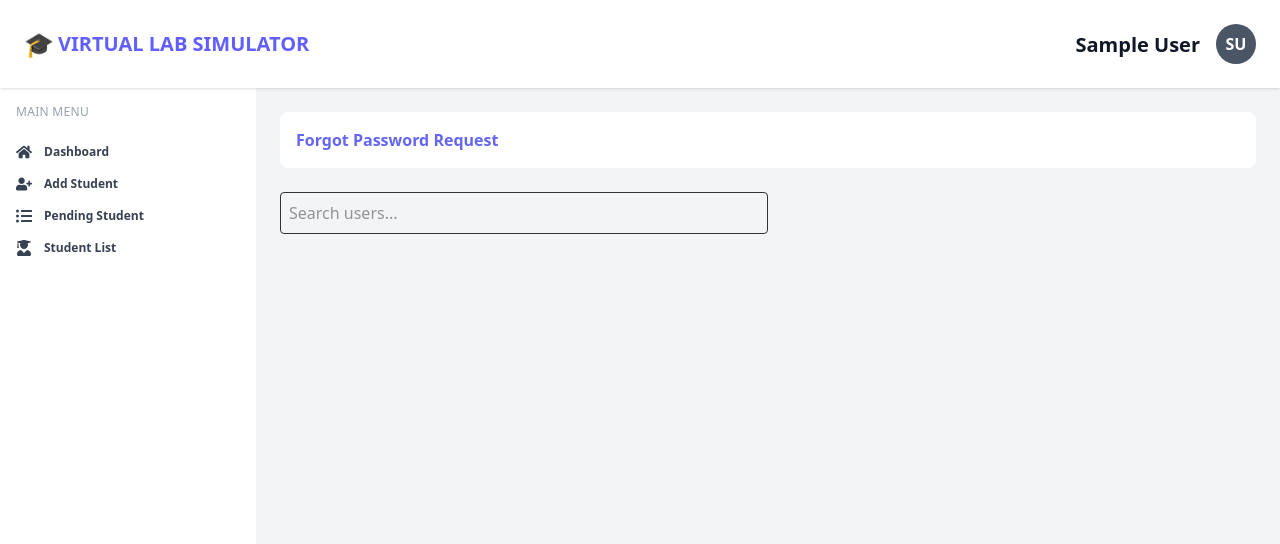
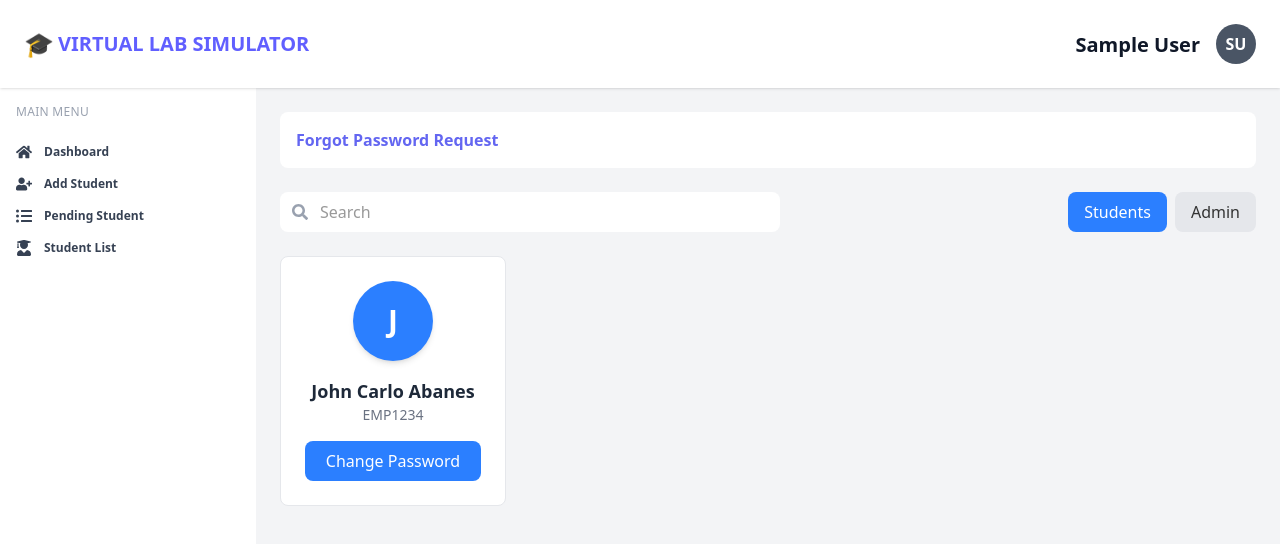
Before and after one commit to Coding-Elysium/virtual-lab-frontend-deployed, a React (Vite) app: page /dashboard/forgotPassword in a window 1280 px wide. Shown: the top 544 px of the page. Built offline with nearby package versions, Linux system fonts and the light colour scheme; sample sign-in values are in the browser's storage.

Commit message:
DEPLOY LATEST CARLO

```diff
--- /dev/null
+++ b/src/components/CardStatus/CardAdminPass.jsx
@@ -0,0 +1,27 @@
+const CardAdminPass = () => {
+  return (
+    <div className="bg-white border border-gray-200 rounded-lg p-6 flex flex-col items-center gap-4 hover:shadow-xl transition">
+      {/* Avatar */}
+      <div className="rounded-full w-20 h-20 bg-blue-500 flex items-center justify-center text-white text-3xl font-semibold shadow-md">
+        J
+      </div>
+
+      {/* Name + Subtitle */}
+      <div className="text-center">
+        <p className="text-lg font-semibold text-gray-800">
+          John Carlo Abanes
+        </p>
+        <p className="text-sm text-gray-500">112134050060</p>
+      </div>
+
+      <button
+        className="w-full px-4 py-2 rounded-lg bg-blue-500 text-white font-medium hover:bg-blue-600 transition"
+        onClick={() => console.log("Hello Admin")}
+      >
+        Change Password
+      </button>
+    </div>
+  )
+}
+
+export default CardAdminPass
--- a/src/components/CardStatus/CardChangePassword.jsx
+++ /dev/null
@@ -1,36 +0,0 @@
-import React, { useState, useRef, useEffect } from "react";
-import { BiDotsVerticalRounded } from "react-icons/bi";
-
-const CardChangePassword = ({ data, onEdit, onDelete }) => {
-  if (!data) return null;
-
-  const firstInitial = data.firstName?.[0] || "";
-  const lastInitial = data.lastName?.[0] || "";
-
-  return (
-    <div className="bg-white shadow-md flex flex-col gap-4 p-6">
-      <div className="flex flex-col items-center">
-        <div className="rounded-full w-20 h-20 bg-gray-600 flex items-center justify-center text-white text-3xl font-medium">
-          {firstInitial}
-          {lastInitial}
-        </div>
-        <h2 className="text-xl font-semibold">
-          {data.firstName} {data.lastName}
-        </h2>
-        <p className="text-sm text-gray-600">{data.position || "N/A"}</p>
-        <p className="text-sm text-gray-600">{data.role || "N/A"}</p>
-      </div>
-
-      <div className="flex flex-col gap-4">
-        <button className="w-full background-primary-color text-white py-2 rounded-sm">
-            Change Password
-        </button>
-        <button className="w-full border border-red-400 text-red-400 py-2 rounded-sm">
-            Deny
-        </button>
-      </div>
-    </div>
-  );
-};
-
-export default CardChangePassword;
--- /dev/null
+++ b/src/components/CardStatus/CardStudentPass.jsx
@@ -0,0 +1,27 @@
+const CardStudentPass = () => {
+  return (
+    <div className="bg-white border border-gray-200 rounded-lg p-6 flex flex-col items-center gap-4 hover:shadow-xl transition">
+      {/* Avatar */}
+      <div className="rounded-full w-20 h-20 bg-blue-500 flex items-center justify-center text-white text-3xl font-semibold shadow-md">
+        J
+      </div>
+
+      {/* Name + Subtitle */}
+      <div className="text-center">
+        <p className="text-lg font-semibold text-gray-800">
+          John Carlo Abanes
+        </p>
+        <p className="text-sm text-gray-500">EMP1234</p>
+      </div>
+
+      <button
+        className="w-full px-4 py-2 rounded-lg bg-blue-500 text-white font-medium hover:bg-blue-600 transition"
+        onClick={() => console.log("Hello Admin")}
+      >
+        Change Password
+      </button>
+    </div>
+  )
+}
+
+export default CardStudentPass
--- a/src/components/Table/ChangePassTable.jsx
+++ /dev/null
@@ -1,44 +0,0 @@
-import { useState } from "react";
-import crudAdminStore from "../../store/crudAdmin";
-import crudStudentStore from "../../store/crudStudent";
-import CardChangePassword from "../CardStatus/CardChangePassword";
-
-const ChangePasswordTabe = () => {
-  const [search, setSearch] = useState("");
-
-  const { admin } = crudAdminStore();
-  const { student } = crudStudentStore();
-
-  const users = [...admin, ...student];
-
-  const filteredUsers = users.filter((user) =>
-    `${user.firstName} ${user.lastName} ${user.employeeNumber || ""} ${user.subject || ""}`
-      .toLowerCase()
-      .includes(search.toLowerCase())
-  );
-
-  return (
-    <section className="flex flex-col gap-6">
-      <input
-        type="text"
-        placeholder="Search users..."
-        value={search}
-        onChange={(e) => setSearch(e.target.value)}
-        className="p-2 border rounded w-full sm:w-1/2"
-      />
-
-      <div className="grid w-full gap-6 grid-cols-1 sm:grid-cols-3 lg:grid-cols-4 items-stretch">
-        {filteredUsers.map((user, index) => (
-          <CardChangePassword
-            key={user._id || index}
-            data={user}
-            onEdit={() => console.log("Edit user:", user)}
-            onDelete={() => console.log("Delete user:", user)}
-          />
-        ))}
-      </div>
-    </section>
-  );
-};
-
-export default ChangePasswordTabe;
--- a/src/pages/ForgotPassword.jsx
+++ b/src/pages/ForgotPassword.jsx
@@ -1,14 +1,61 @@
-import React from 'react'
+import React, { useState } from 'react'
 import DashboardHeader from '../components/Header/DashboardHeader'
-import ChangePassTable from '../components/Table/ChangePassTable'
+import SearchField from '../components/TextField/SearchField'
+import CardStudentPass from '../components/CardStatus/CardStudentPass'
+import CardAdminPass from '../components/CardStatus/CardAdminPass'
 
 const ForgotPassword = () => {
+  const [view, setView] = useState('student') // default to student
+
   return (
     <section className="flex flex-col gap-6">
       <section>
         <DashboardHeader title="Forgot Password Request" />
       </section>
-      <ChangePassTable/>
+
+      {/* Search + Toggle */}
+      <section className="flex flex-col gap-4 sm:flex-row sm:items-center sm:justify-between">
+        {/* Search Field */}
+        <div className="w-full sm:w-auto">
+          <SearchField
+            onchange={(e) => {
+              // setSearch(e.target.value);
+              // setVisibleCount(10);
+            }}
+          />
+        </div>
+
+        {/* Toggle Buttons */}
+        <div className="flex gap-2 justify-center sm:justify-end">
+          <button
+            className={`px-4 py-2 rounded-lg transition w-full ${
+              view === 'student' ? 'bg-blue-500 text-white' : 'bg-gray-200'
+            }`}
+            onClick={() => setView('student')}
+          >
+            Students
+          </button>
+          <button
+            className={`px-4 py-2 rounded-lg transition w-full ${
+              view === 'admin' ? 'bg-blue-500 text-white' : 'bg-gray-200'
+            }`}
+            onClick={() => setView('admin')}
+          >
+            Admin
+          </button>
+        </div>
+      </section>
+
+
+      {view === 'admin' ? (
+        <section className="grid w-full gap-6 grid-cols-1 sm:grid-cols-3 lg:grid-cols-4 items-stretch">
+          <CardAdminPass />
+        </section>
+      ) : (
+        <section className="grid w-full gap-6 grid-cols-1 sm:grid-cols-3 lg:grid-cols-4 items-stretch">
+          <CardStudentPass />
+        </section>
+      )}
     </section>
   )
 }
```
